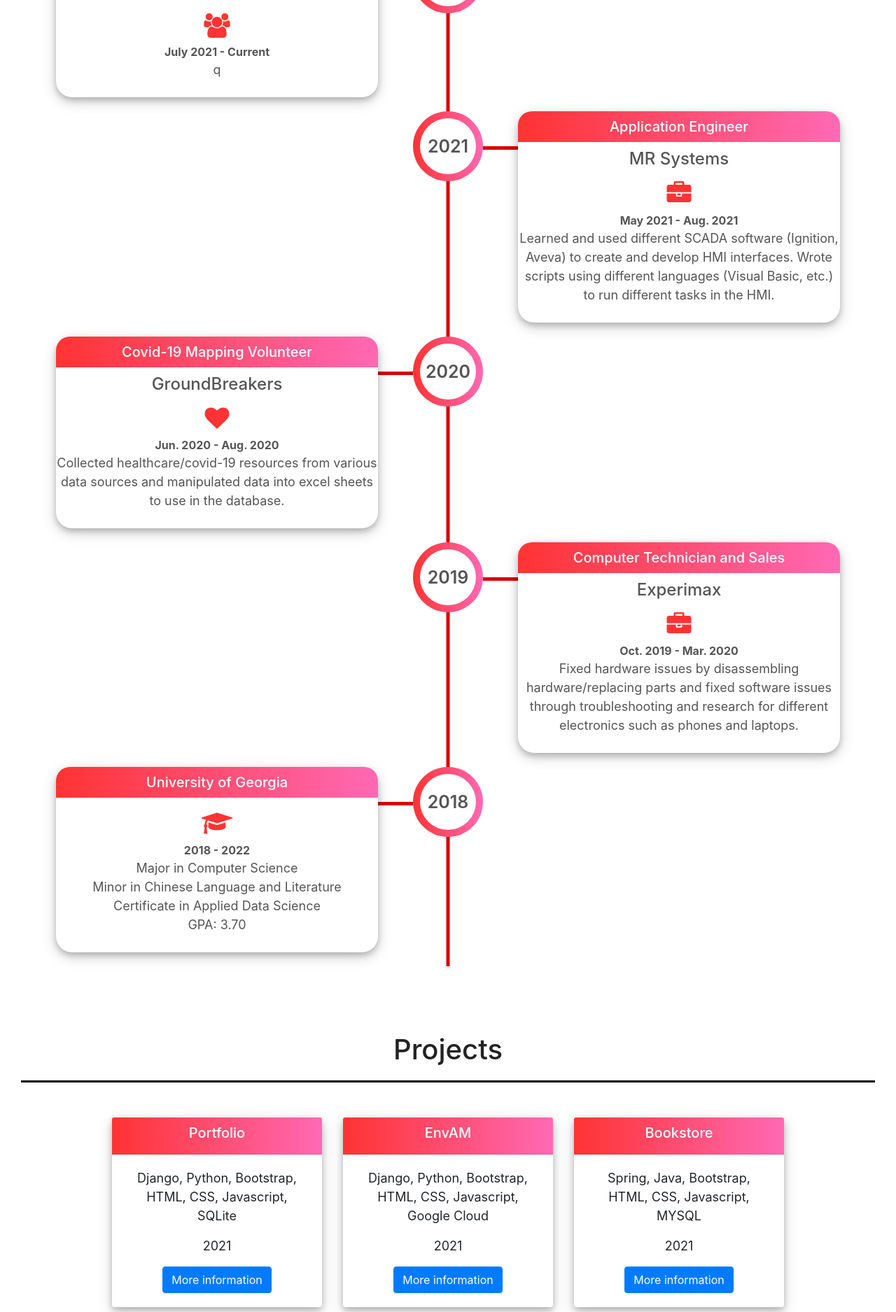
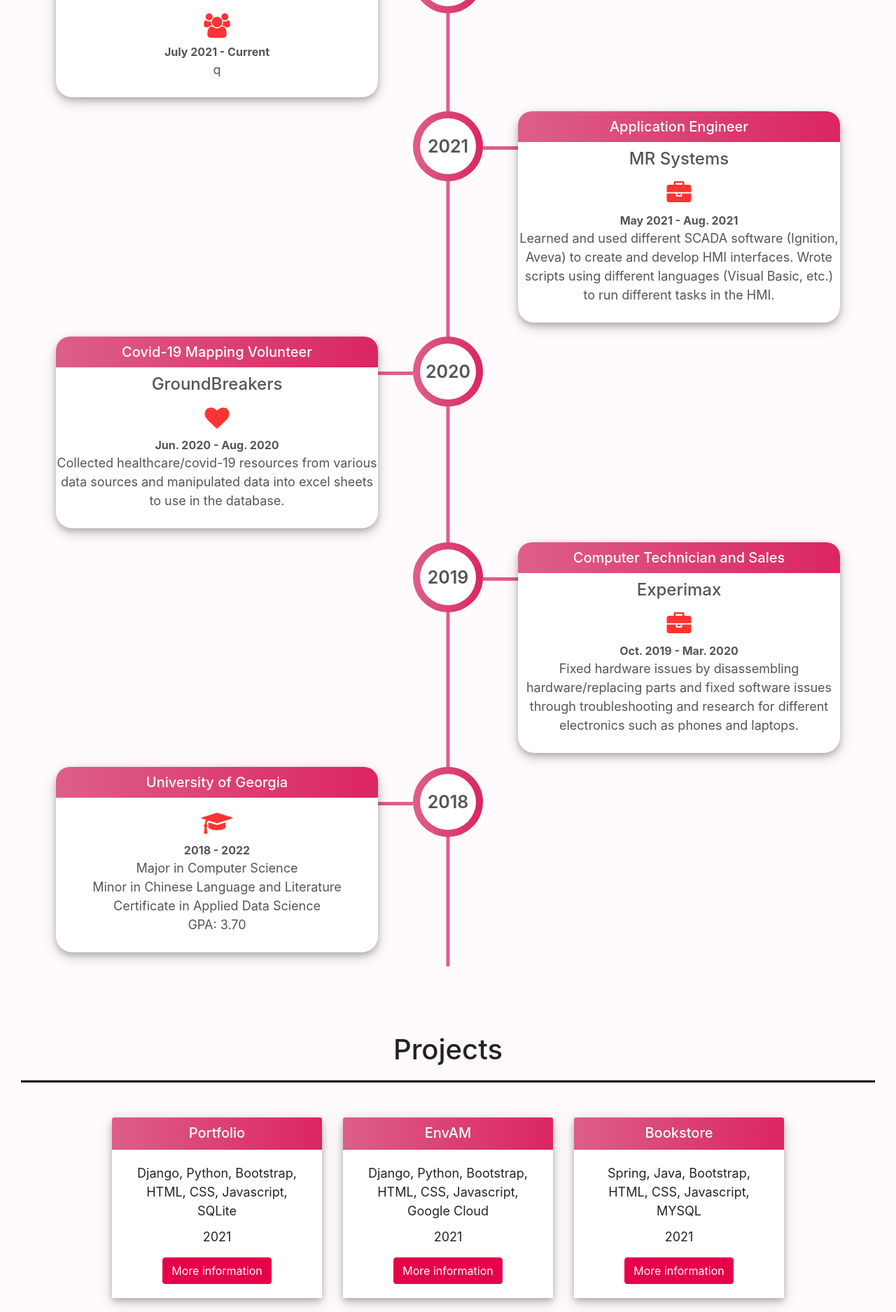
Before and after one commit to ChinZhang/portfolio, a Django app: page /home/ in a window 1280 px wide. Shown: the part 1125-3000 px from the top of the page at 70% size. Run offline with Django 3.2, Linux system fonts and the light colour scheme; data comes from the database, SQL or seed files in the repository; some libraries are stand-ins or nearby versions.

Commit message:
Fixed styling for project section and changed color schemes

```diff
--- a/portfolio/static/css/main.css
+++ b/portfolio/static/css/main.css
@@ -1,18 +1,19 @@
 
 :root {
     --background-color: #F5F5F5;
-    --secondary-background-color: #ffffff;
-    --third-background-color: #F5F5F5;
+    --secondary-background-color: #fffafc;
+    --third-background-color: #dd5f88;
     --font-color: #222;
-    --font-secondary-color: #d80000 ;
-    --background-gradient: linear-gradient(to right,#ff3333,#FF69B4);
+    --font-secondary-color: #dd5f88 ;
+    --background-gradient: linear-gradient(to right,#dd5f88,#db2561);
     --icon-color: #ff3333;
     --border-color: black;
+    --button-color: #e6004a;
+    --hover-button-color: #c2003e;
     --background-image: url("../resources/flower.jpg");
     --background-image-medium: url("../resources/flower-medium.jpg");
     --background-image-small: url("../resources/flower-small.jpg");
     --shadow: 0 4px 8px 0 rgba(0, 0, 0, 0.2), 0 6px 20px 0 rgba(0, 0, 0, 0.19);
-;
 
 }
 
@@ -22,14 +23,15 @@
     --third-background-color: #4b647e;
     --font-color: #f5f7fa;
     --font-secondary-color: #9fb3c8;
-    --background-gradient: linear-gradient(to right,#121365,#4546D0);
+    --background-gradient: linear-gradient(to right,#4b647e,#6a8bad);
     --icon-color: #121365;
     --border-color: white;
+    --button-color: #007bff;
+    --hover-button-color: #0069d9;
     --background-image: url("../resources/droplets.jpg");
     --background-image-medium: url("../resources/droplets_medium.jpg");
     --background-image-small: url("../resources/droplets_small.jpg");
     --shadow: -1px 6px 13px 0px rgba(0,0,0,0.44);
-;
 }
 
 p {
--- a/portfolio/static/css/project.css
+++ b/portfolio/static/css/project.css
@@ -29,6 +29,31 @@
     padding: 10px;
 }
 
-h5 {
+.card-header {
     color: white;
 }
+
+.text-container {
+    margin-top: 25px;
+}
+
+.card-body {
+    padding-bottom: 10px;
+}
+
+.card-footer {
+    padding-bottom: 20px;
+    padding-top: 0px;
+    background-color: white;
+    border-top: none;
+}
+
+.btn-primary {
+    background-color: var(--button-color);
+    border-color: var(--button-color);
+}
+
+.btn-primary:hover {
+    background-color: var(--hover-button-color);
+    border-color: var(--button-color);
+}
--- a/portfolio/templates/project_modal.html
+++ b/portfolio/templates/project_modal.html
@@ -3,15 +3,14 @@
 {% load static %}
 <head>
     <meta charset="UTF-8">
-    <title>Title</title>
 </head>
 <body>
 
 <div class="modal fade" id="projectModal{{ project.id }}" tabindex="-1" role="dialog" aria-hidden="true">
         <div class="modal-dialog modal-xl" role="document">
             <div class="modal-content">
-                <div class="modal-header">
-                    <h2 class="modal-title">{{ project.title }}</h2>
+                <div class="modal-header modal-color">
+                    <span class="modal-title h3">{{ project.title }}</span>
                     <button type="button" class="close" data-dismiss="modal" aria-label="Close">
                         <span aria-hidden="true">&times;</span>
                     </button>
@@ -39,10 +38,12 @@
                             <span class="sr-only">Next</span>
                         </a>
                     </div>
-                    <h5>Description</h5>
-                    <p>{{ project.description }}</p>
-                    <h5>My Experience</h5>
-                    <p>{{ project.experience }}</p>
+                    <div class="text-container">
+                        <h4>Description</h4>
+                        <p>{{ project.description|linebreaks }}</p>
+                        <h4>My Experience</h4>
+                        <p>{{ project.experience|linebreaks }}</p>
+                    </div>
                 </div>
             </div>
         </div>
--- a/portfolio/templates/project_page.html
+++ b/portfolio/templates/project_page.html
@@ -5,26 +5,26 @@
     <meta charset="UTF-8">
     <title>Projects</title>
     <link rel="stylesheet" href="{% static "/css/project.css" %}">
+    <link rel="stylesheet" href="{% static "/css/main.css" %}">
 </head>
 <body>
-    <div class="container-fluid-sm text-center" id="projects-container">
+    <div class="container-fluid-sm" id="projects-container">
         <h1>Projects</h1>
         <div class="d-flex align-content-stretch flex-wrap justify-content-center cards-container">
                 {% for project in projects %}
                     <div class="card col-12 col-sm-6 col-md-4 col-lg-3 project-card">
-                        <div class="card-header"><h5>{{ project.title }}</h5></div>
-                        <div class="card-body">
+                        <div class="card-header text-center"><span class="h5">{{ project.title }}</span></div>
+                        <div class="card-body text-center">
                             <p class="card-text">{{ project.technology }}</p>
-                            <span class="bottom">
-                                <p class="card-text">{{ project.year }}</p>
+                        </div>
+                        <div class="card-footer text-center">
+                            <p class="card-text">{{ project.year }}</p>
                                 <button type="button" class="btn btn-primary" data-toggle="modal" data-target="#projectModal{{ project.id }}">
                                     More information
                                 </button>
-                            </span>
                         </div>
                         {% include 'project_modal.html' %}
                     </div>
-
                 {% endfor %}
         </div>
     </div>
```
